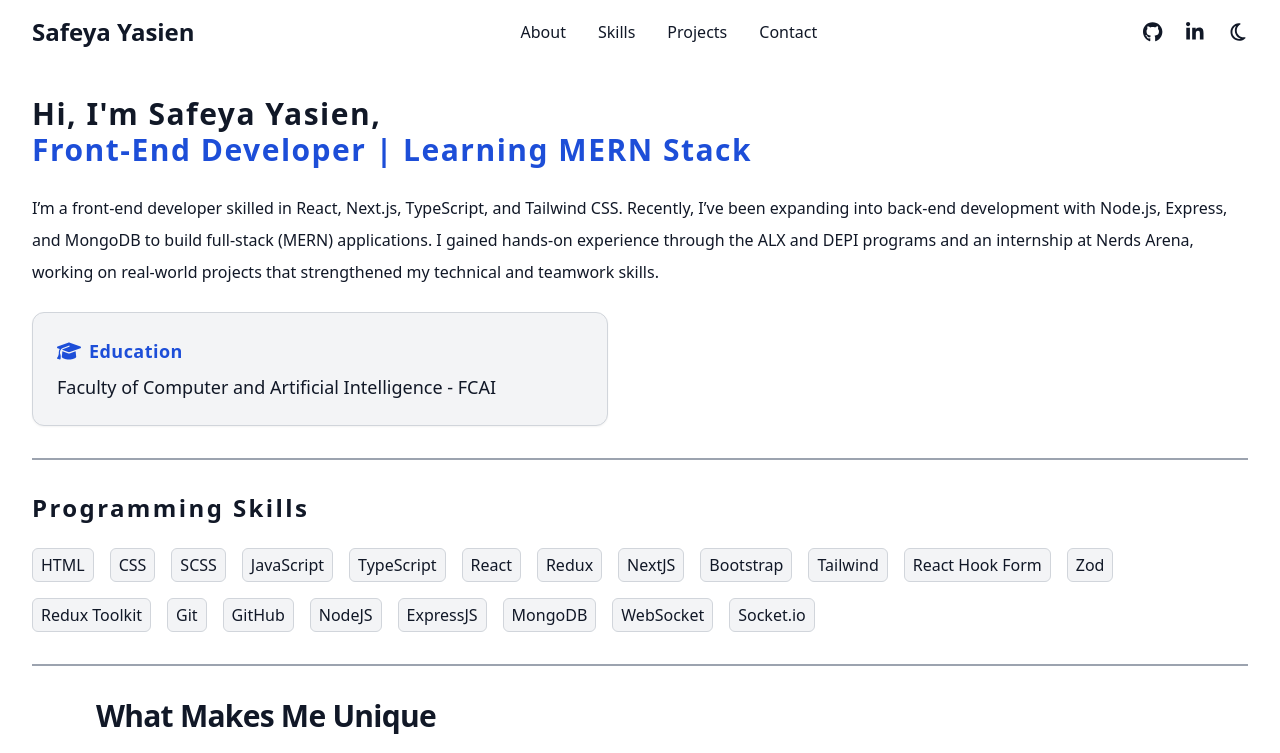
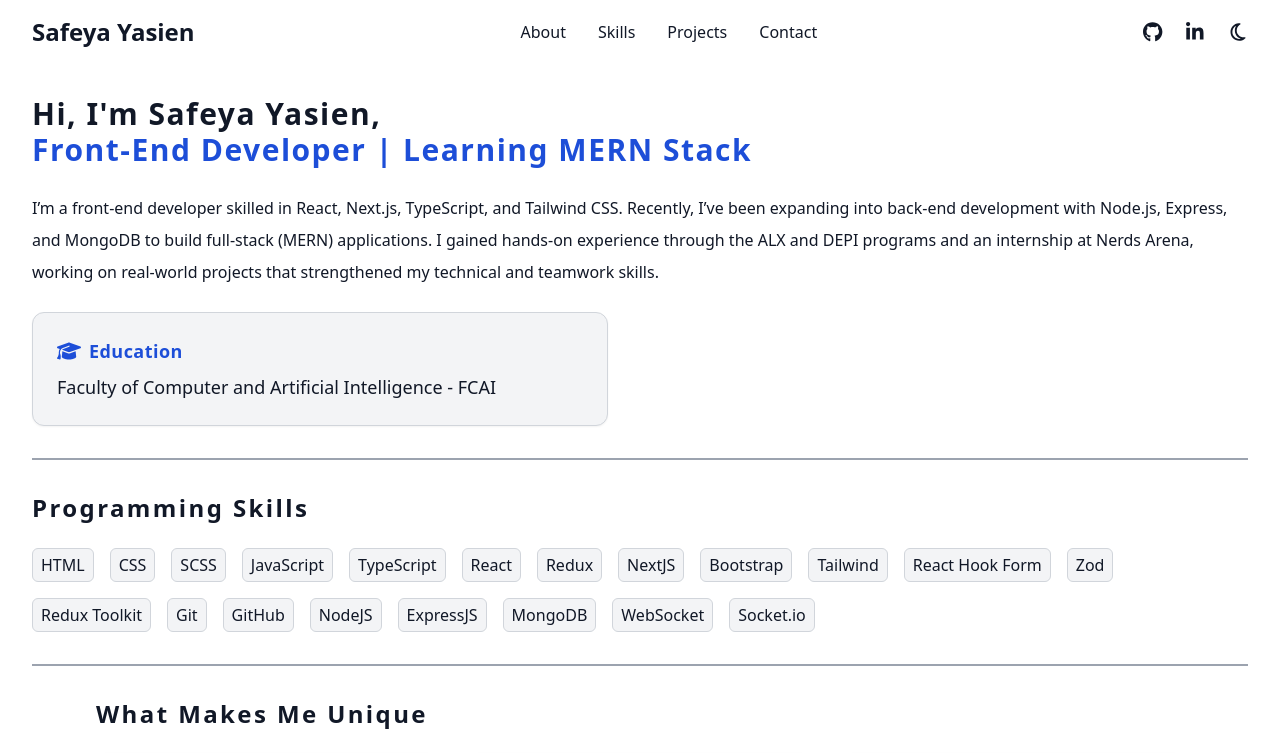
Before and after one commit to Safeya-Yasien/portfolio, a Next.js app: page / in a window 1280 px wide. Shown: the top 753 px of the page. Built offline with nearby package versions, Linux system fonts and the light colour scheme.

Commit message:
update CustomTitle.tsx and UniqueSection.tsx

```diff
--- a/src/app/components/portfolio/CustomTitle.tsx
+++ b/src/app/components/portfolio/CustomTitle.tsx
@@ -4,7 +4,7 @@ type TCustomTitleProps = {
 
 const CustomTitle = ({ title }: TCustomTitleProps) => {
   return (
-    <h2 className="mb-6 text-2xl  capitalize tracking-widest font-bold ">
+    <h2 className="mb-6 text-2xl capitalize tracking-widest font-bold  ">
       {title}
     </h2>
   );
--- a/src/app/components/portfolio/UniqueSection.tsx
+++ b/src/app/components/portfolio/UniqueSection.tsx
@@ -1,15 +1,17 @@
 import { uniques } from "@/app/data/servicesData";
+import CustomTitle from "./CustomTitle";
 
 export default function UniqueSection() {
   return (
     <section className="px-6 md:px-16">
-      <h2 className="text-3xl font-bold mb-8">What Makes Me Unique</h2>
+      <CustomTitle title="What Makes Me Unique" />
       <div className="grid md:grid-cols-3 gap-8">
         {uniques.map((item) => (
           <div
             key={item.title}
             className="p-6 border rounded-lg shadow hover:shadow-lg transition text-blue-900 dark:text-blue-400"
           >
+            {/* icons */}
             <h3 className="text-xl font-semibold mb-4">{item.title}</h3>
             <p className="text-gray-700 dark:text-gray-300">
               {item.description}
```
